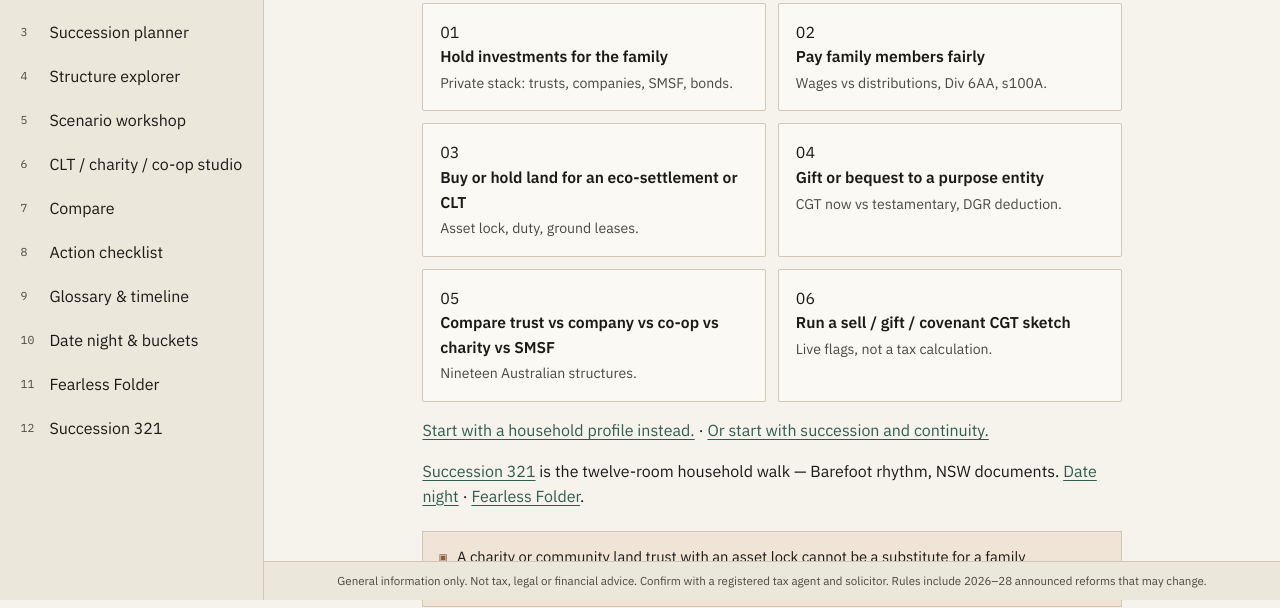
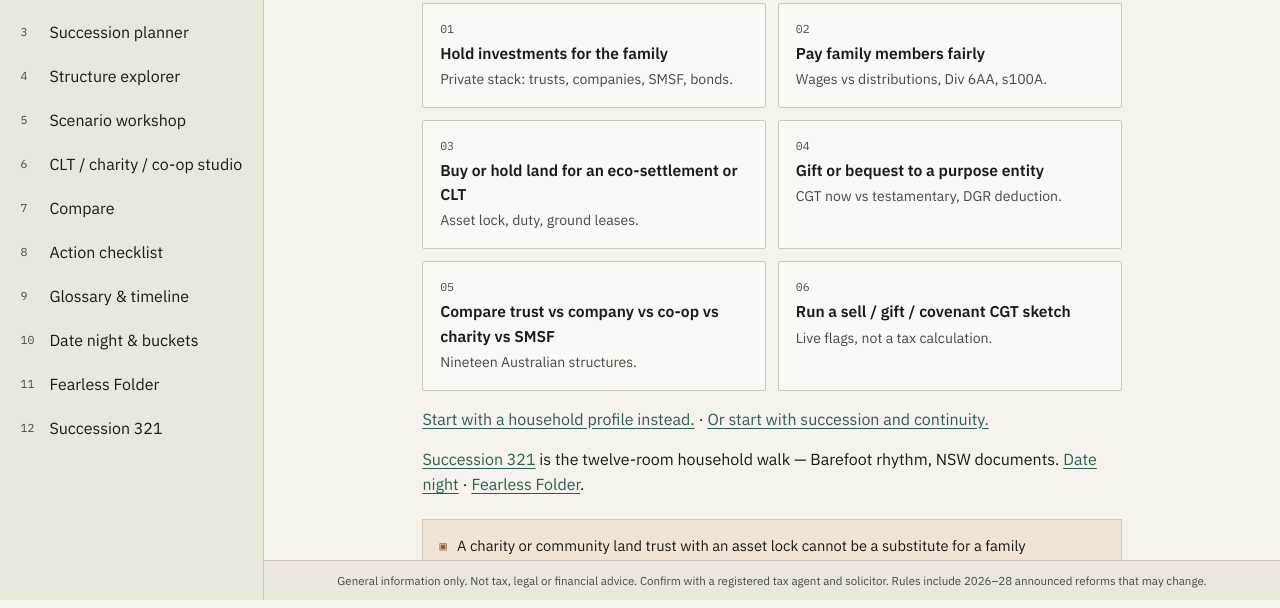
Before and after one commit to v2-prog/structure-lab, a plain HTML site: page index.html in a window 1280 px wide. Shown: the part 200-808 px from the top of the page. Drawn offline with Linux system fonts and the light colour scheme.

Commit message:
Style room numbers on Succession 321 cards.

```diff
--- a/app.css
+++ b/app.css
@@ -241,3 +241,5 @@ th { background: var(--paper-deep); font-weight: 500; }
   .content { max-width: none; padding: 0; }
   body { background: white; }
 }
+
+.num { font-family: var(--mono); font-size: 0.72rem; color: var(--ink-soft); display: block; margin-bottom: 0.2rem; }
```
